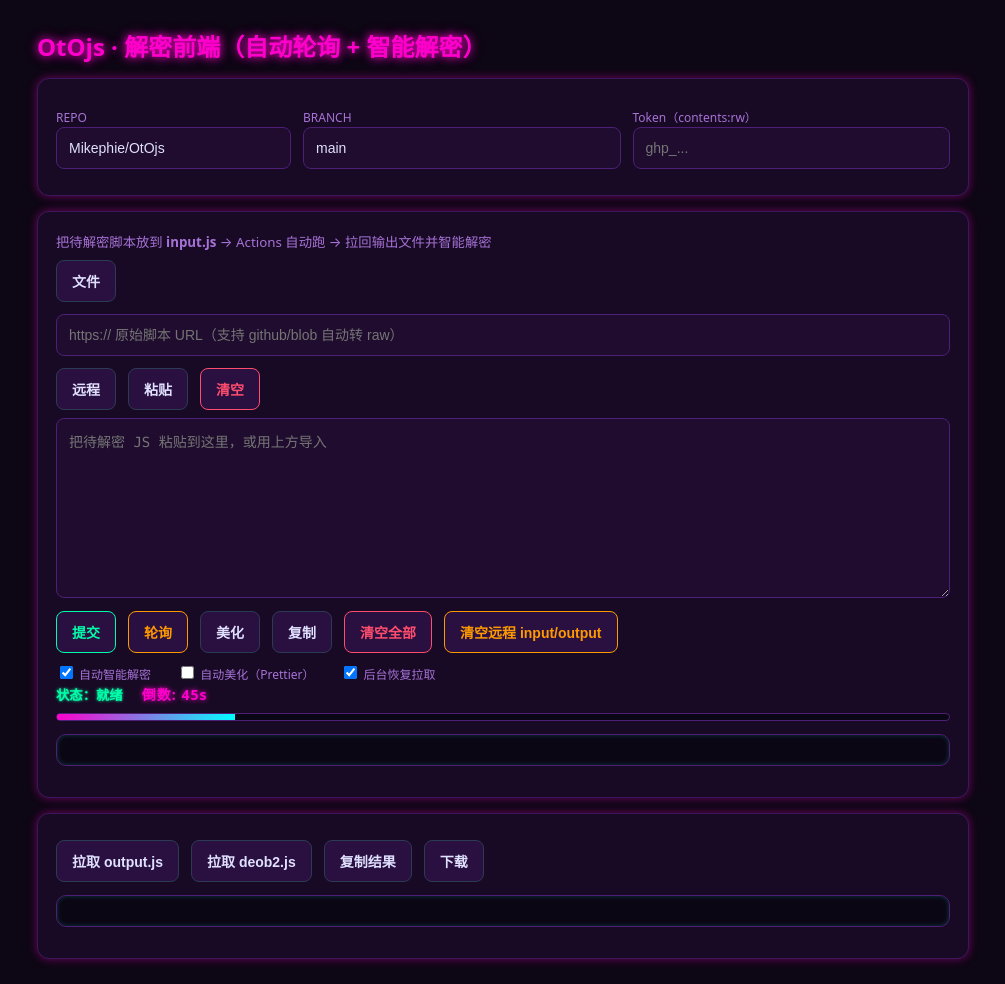
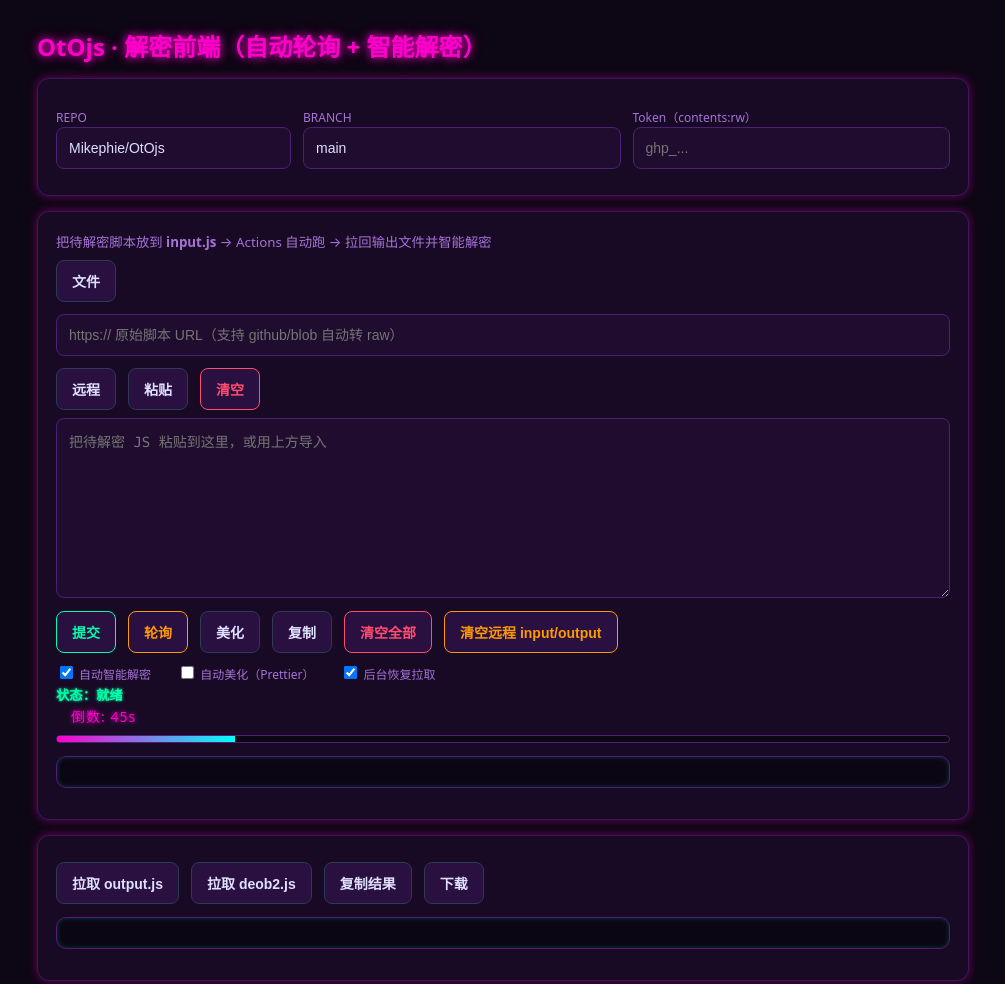
Before and after one commit to Mikephie/OtOjs, a website: page docs/index.html in a window 1280 px wide. Shown: the top 984 px of the page, without its empty margins (137-1142 px from the left). Drawn offline with Linux system fonts and the light colour scheme.

Commit message:
Update index.html

```diff
--- a/docs/index.html
+++ b/docs/index.html
@@ -87,7 +87,10 @@
 
       <div id="status">
         <small>状态：就绪</small>
-        <span id="countdown" style="margin-left: 10px; font-weight: bold; color: var(--warn);"></span>
+      </div>
+
+      <div id="countdown-wrap">
+        <span id="countdown"></span>
       </div>
 
       <div class="bar-wrap" id="barWrap"><div class="bar" id="bar"></div></div>
```
